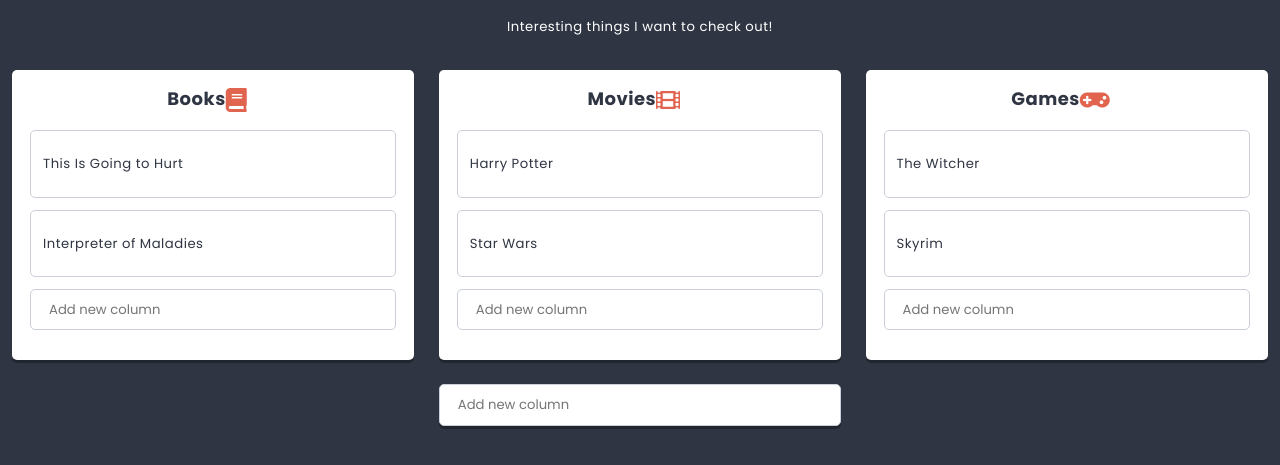
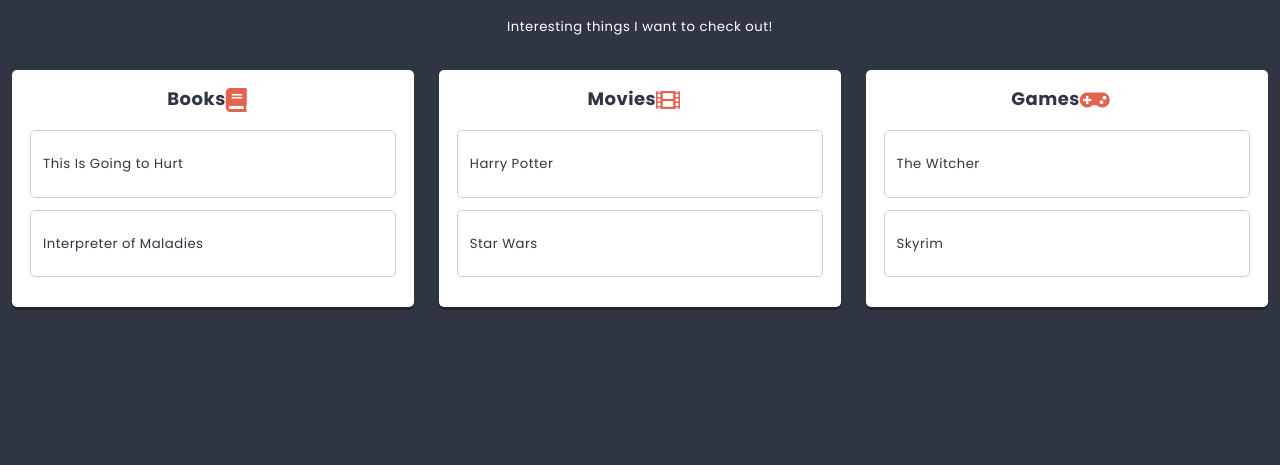
Before and after one commit to kris2485/Project-11-learnig-react, a React app: page / in a window 1280 px wide. Shown: the part 362-827 px from the top of the page. After the commit the page ends 800 px from the top, so only its background shows below. Built offline with nearby package versions, Linux system fonts and the light colour scheme.

Commit message:
Migration to redux

```diff
--- a/package.json
+++ b/package.json
@@ -23,7 +23,9 @@
     "prop-types": "^15.7.2",
     "react": "^16.7.0",
     "react-dom": "^16.7.0",
-    "react-html-parser": "^2.0.2"
+    "react-html-parser": "^2.0.2",
+    "react-redux": "^7.0.1",
+    "redux": "^4.0.1"
   },
   "devDependencies": {
     "@babel/core": "^7.4.3",
@@ -40,6 +42,7 @@
     "lint-staged": "^10.5.4",
     "mini-css-extract-plugin": "^0.5.0",
     "node-sass": "^4.14.1",
+    "redux-devtools-extension": "^2.13.8",
     "sass-loader": "^7.1.0",
     "style-loader": "^0.23.1",
     "webpack": "^4.29.6",
--- a/src/components/App/App.js
+++ b/src/components/App/App.js
@@ -1,15 +1,23 @@
 import React from 'react';
 import styles from './App.scss';
-import List from '../List/List.js';
-import { pageContents, listData } from '../../data/dataStore';
+import PropTypes from 'prop-types';
+import List from '../List/ListContainer';
 
 class App extends React.Component {
+  static propTypes = {
+    title: PropTypes.node,
+    subtitle: PropTypes.node,
+    lists: PropTypes.array,
+  };
   render() {
+    const { title, subtitle, lists } = this.props;
     return (
       <main className={styles.component}>
-        <h1 className={styles.title}>{pageContents.title}</h1>
-        <h2 className={styles.subtitle}>{pageContents.subtitle}</h2>
-        <List {...listData}></List>
+        <h1 className={styles.title}>{title}</h1>
+        <h2 className={styles.subtitle}>{subtitle}</h2>
+        {lists.map((listData) => (
+          <List key={listData.id} {...listData} />
+        ))}
       </main>
     );
   }
--- /dev/null
+++ b/src/components/App/AppContainer.js
@@ -0,0 +1,10 @@
+import { connect } from 'react-redux';
+import App from './App';
+
+const mapStateToProps = (state) => ({
+  title: state.app.title,
+  subtitle: state.app.subtitle,
+  lists: state.lists,
+});
+
+export default connect(mapStateToProps)(App);
--- a/src/components/Card/Card.js
+++ b/src/components/Card/Card.js
@@ -7,9 +7,10 @@
     title: PropTypes.string.isRequired,
   };
   render() {
+    const { title } = this.props;
     return (
       <div className={styles.component}>
-        <p>{this.props.title}</p>
+        <p>{title}</p>
       </div>
     );
   }
--- a/src/components/Column/Column.js
+++ b/src/components/Column/Column.js
@@ -2,45 +2,32 @@
 import styles from './Column.scss';
 import PropTypes from 'prop-types';
 import Card from '../Card/Card.js';
-import Creator from '../Creator/Creator.js';
-import { settings } from '../../data/dataStore';
+//import Creator from '../Creator/Creator.js';
+//import { settings } from '../../data/dataStore';
 import Icon from '../Icon/Icon.js';
 
 class Column extends React.Component {
-  state = {
-    cards: this.props.cards || [],
-  };
   static propTypes = {
     title: PropTypes.string.isRequired,
     cards: PropTypes.array.isRequired,
     icon: PropTypes.string.isRequired,
   };
-  addCard(title) {
-    this.setState((state) => ({
-      cards: [
-        ...state.cards,
-        {
-          key: state.cards.lenght ? state.cards[state.cards.lenght - 1].key + 1 : 0,
-          title,
-        },
-      ],
-    }));
-  }
   render() {
+    const { title, icon, cards } = this.props;
     return (
       <section className={styles.component}>
         <h3 className={styles.title}>
-          {this.props.title}
+          {title}
           <span className={styles.icon}>
-            <Icon name={this.props.icon} />
+            <Icon name={icon} />
           </span>
         </h3>
-        {this.state.cards.map(({ key, ...cardProps }) => (
-          <Card key={key} {...cardProps} />
+        {cards.map((cardData) => (
+          <Card key={cardData.id} {...cardData} />
         ))}
-        <div className={styles.creator}>
+        {/*<div className={styles.creator}>
           <Creator text={settings.columnCreatorText} action={(title) => this.addCard(title)} />
-        </div>
+        </div> */}
       </section>
     );
   }
--- /dev/null
+++ b/src/components/Column/ColumnContainer.js
@@ -0,0 +1,9 @@
+import { connect } from 'react-redux';
+import Column from './Column';
+export const getCardsForColumn = ({ cards }, columnId) => cards.filter((card) => card.columnId == columnId);
+
+const mapStateToProps = (state, props) => ({
+  cards: getCardsForColumn(state, props.id),
+});
+
+export default connect(mapStateToProps)(Column);
--- a/src/components/List/List.js
+++ b/src/components/List/List.js
@@ -1,16 +1,13 @@
 import React from 'react';
 import styles from './List.scss';
 import Hero from '../Hero/Hero.js';
-import Column from '../Column/Column.js';
+import Column from '../Column/ColumnContainer';
 import PropTypes from 'prop-types';
 import { settings } from '../../data/dataStore';
 import ReactHtmlParser from 'react-html-parser';
-import Creator from '../Creator/Creator.js';
+//import Creator from '../Creator/Creator.js';
 
 class List extends React.Component {
-  state = {
-    columns: this.props.columns || [],
-  };
   static propTypes = {
     title: PropTypes.node.isRequired,
     description: PropTypes.node,
@@ -20,32 +17,20 @@
   static defaultProps = {
     description: settings.defaultListDescription,
   };
-  addColumn(title) {
-    this.setState((state) => ({
-      columns: [
-        ...state.columns,
-        {
-          key: state.columns.length ? state.columns[state.columns.length - 1].key + 1 : 0,
-          title,
-          icon: 'list-alt',
-          cards: [],
-        },
-      ],
-    }));
-  }
   render() {
+    const { title, image, description, columns } = this.props;
     return (
       <section className={styles.component}>
-        <Hero titleText={this.props.title} image={this.props.image} />
-        <div className={styles.description}>{ReactHtmlParser(this.props.description)}</div>
+        <Hero titleText={title} image={image} />
+        <div className={styles.description}>{ReactHtmlParser(description)}</div>
         <div className={styles.columns}>
-          {this.state.columns.map(({ key, ...columnProps }) => (
-            <Column key={key} {...columnProps} />
+          {columns.map((columnData) => (
+            <Column key={columnData.id} {...columnData} />
           ))}
         </div>
-        <div className={styles.creator}>
+        {/*<div className={styles.creator}>
           <Creator text={settings.columnCreatorText} action={(title) => this.addColumn(title)} />
-        </div>
+        </div> */}
       </section>
     );
   }
--- /dev/null
+++ b/src/components/List/ListContainer.js
@@ -0,0 +1,9 @@
+import { connect } from 'react-redux';
+import List from './List';
+export const getColumnsForList = ({ columns }, listId) => columns.filter((column) => column.listId == listId);
+
+const mapStateToProps = (state, props) => ({
+  columns: getColumnsForList(state, props.id),
+});
+
+export default connect(mapStateToProps)(List);
--- a/src/data/dataStore.js
+++ b/src/data/dataStore.js
@@ -5,6 +5,10 @@
     buttonOK: 'OK',
     buttonCancel: 'Cancel',
     defaultText: 'Add new item',
+  },
+  search: {
+    defaultText: 'Search...',
+    icon: 'search',
   },
   defaultListDescription: '<p>I can do all the things!!!</p>',
   defaultColumnIcon: 'list-alt',
@@ -67,3 +71,81 @@
     },
   ],
 };
+
+const lists = [
+  {
+    id: 'list-1',
+    title: 'Things to do <sup>soon!</sup>',
+    description: 'Interesting things I want to check out!',
+    image: 'http://uploads.kodilla.com/bootcamp/fer/11.react/space.png',
+  },
+];
+
+const columns = [
+  {
+    id: 'column-1',
+    listId: 'list-1',
+    title: 'Books',
+    icon: 'book',
+  },
+  {
+    id: 'column-2',
+    listId: 'list-1',
+    title: 'Movies',
+    icon: 'film',
+  },
+  {
+    id: 'column-3',
+    listId: 'list-1',
+    title: 'Games',
+    icon: 'gamepad',
+  },
+  {
+    id: 'column-4',
+    listId: 'list-2',
+    title: 'Strange column',
+    icon: 'question',
+  },
+];
+
+const cards = [
+  {
+    id: 'card-1',
+    columnId: 'column-1',
+    title: 'This Is Going to Hurt',
+  },
+  {
+    id: 'card-2',
+    columnId: 'column-1',
+    title: 'Interpreter of Maladies',
+  },
+  {
+    id: 'card-3',
+    columnId: 'column-2',
+    title: 'Harry Potter',
+  },
+  {
+    id: 'card-4',
+    columnId: 'column-2',
+    title: 'Star Wars',
+  },
+  {
+    id: 'card-5',
+    columnId: 'column-3',
+    title: 'The Witcher',
+  },
+  {
+    id: 'card-6',
+    columnId: 'column-3',
+    title: 'Skyrim',
+  },
+];
+
+const initialStoreData = {
+  app: {...pageContents},
+  lists: [...lists],
+  columns: [...columns],
+  cards: [...cards],
+};
+
+export default initialStoreData;
--- a/src/index.js
+++ b/src/index.js
@@ -2,6 +2,13 @@
 import './styles/normalize.scss';
 import './styles/global.scss';
 import ReactDOM from 'react-dom';
-import App from './components/App/App';
+import App from './components/App/AppContainer';
+import { Provider } from 'react-redux';
+import store from './redux/store';
 
-ReactDOM.render(<App />, document.getElementById('app'));
+ReactDOM.render(
+  <Provider store={store}>
+    <App />
+  </Provider>,
+  document.getElementById('app')
+);
--- /dev/null
+++ b/src/redux/store.js
@@ -0,0 +1,33 @@
+import {combineReducers, createStore} from 'redux';
+import initialStoreData from '../data/dataStore';
+
+// define initial state and shallow-merge initial data
+const initialState = {
+  app: initialStoreData.app,
+  lists: initialStoreData.lists,
+  columns: initialStoreData.columns,
+  cards: initialStoreData.cards,
+};
+
+// define reducers
+const reducers = {
+};
+
+// add blank reducers for initial state properties without reducers
+Object.keys(initialState).forEach(item => {
+  if (typeof reducers[item] == 'undefined') {
+    reducers[item] = (statePart = null) => statePart;
+  }
+});
+
+// merge all reducers
+const storeReducer = combineReducers(reducers);
+
+// create store
+const store = createStore(
+  storeReducer,
+  initialState,
+  window.__REDUX_DEVTOOLS_EXTENSION__ && window.__REDUX_DEVTOOLS_EXTENSION__()
+);
+
+export default store;
```
Also changed, not shown: 1 other file (tests, documents, lock files or other folders).
